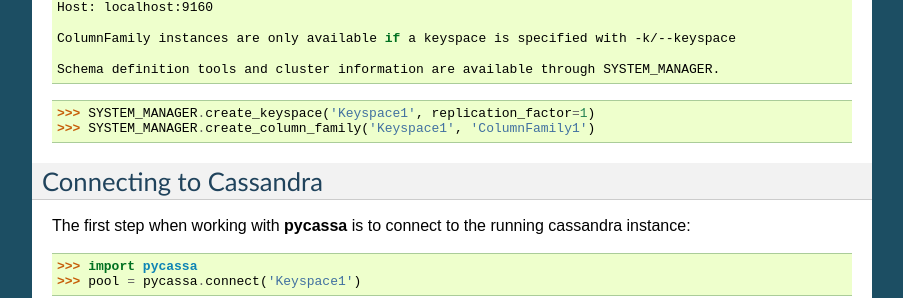
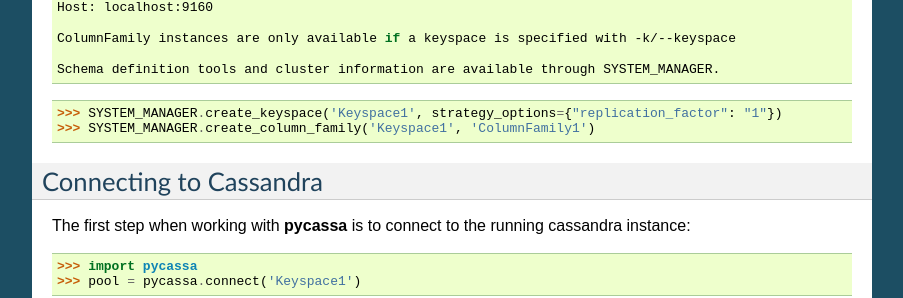
Before and after one commit to pycassa/pycassa, a Sphinx documentation site: the page built from doc/tutorial.rst, in a window 1280 px wide and 900 px high, scrolled down 1153 px. Shown: the part 154-452 px from the top of the window, without its empty margins (198-1101 px from the left). Built offline with Sphinx 7.4.7, drawn with Linux system fonts in a browser that asks for light colours.

```diff
--- a/doc/assorted/pycassa_shell.rst
+++ b/doc/assorted/pycassa_shell.rst
@@ -123,7 +123,7 @@ Example usage:
         Index Type:                      KEYS
         Index Name:                      None
 
-    >>> SYSTEM_MANAGER.create_keyspace('Keyspace1', replication_factor=1)
+    >>> SYSTEM_MANAGER.create_keyspace('Keyspace1', strategy_options={"replication_factor": "1"})
     >>> SYSTEM_MANAGER.create_column_family('Keyspace1', 'Users', comparator_type=INT_TYPE)
     >>> SYSTEM_MANAGER.alter_column_family('Keyspace1', 'Users', key_cache_size=100)
     >>> SYSTEM_MANAGER.create_index('Keyspace1', 'Users', 'birthdate', LONG_TYPE, index_name='bday_index')
--- a/doc/tutorial.rst
+++ b/doc/tutorial.rst
@@ -92,7 +92,7 @@ Here's how to create the keyspace and column family:
 
 .. code-block:: python
 
-    >>> SYSTEM_MANAGER.create_keyspace('Keyspace1', replication_factor=1)
+    >>> SYSTEM_MANAGER.create_keyspace('Keyspace1', strategy_options={"replication_factor": "1"})
     >>> SYSTEM_MANAGER.create_column_family('Keyspace1', 'ColumnFamily1')
 
 Connecting to Cassandra
```
Also changed, not shown: 1 other file.
